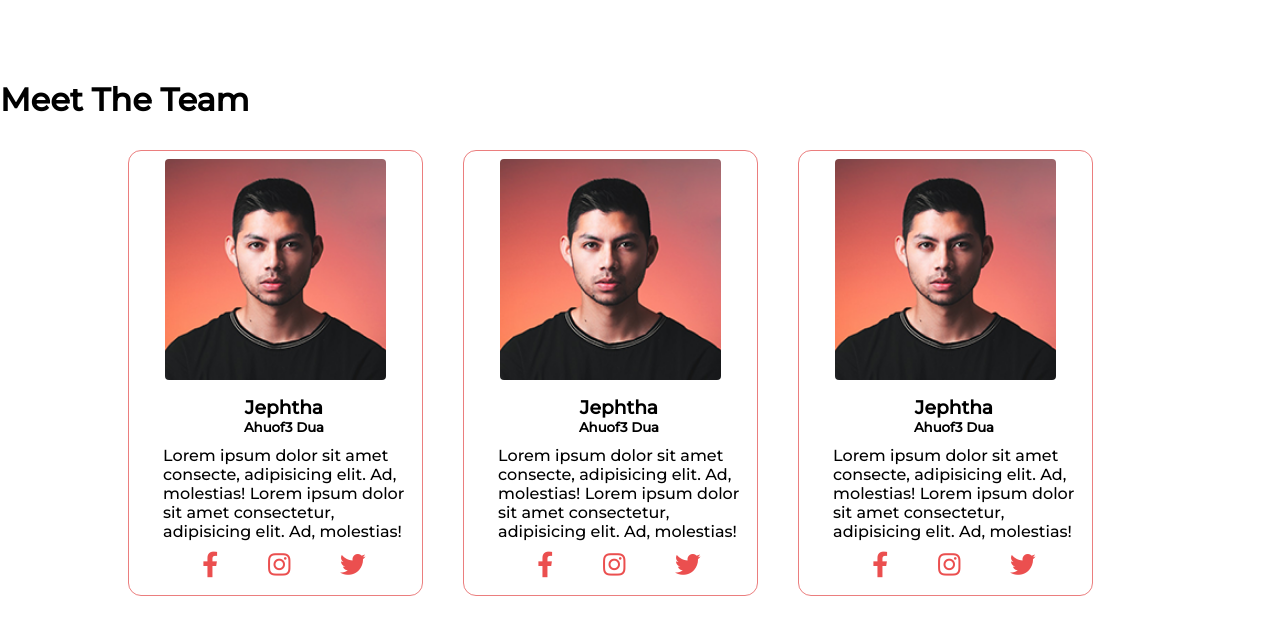
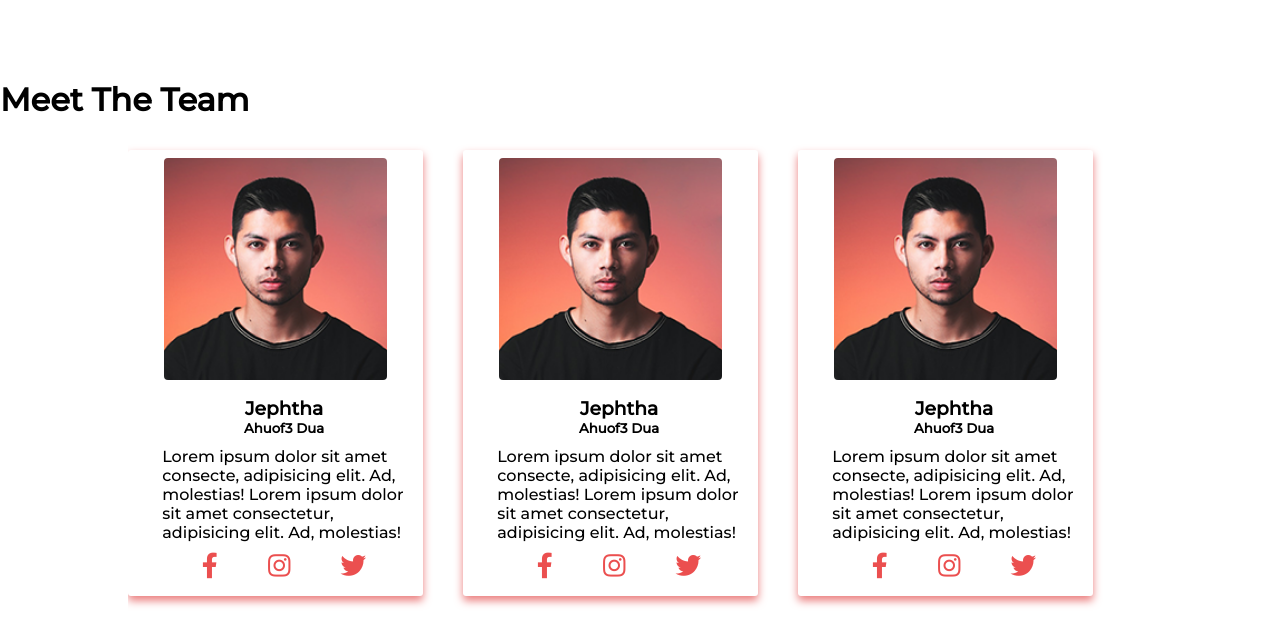
Before and after one commit to codegode23/jirehcharityfoundation, a plain HTML site: page index.html in a window 1280 px wide. Shown: the part 982-1609 px from the top of the page. Drawn offline with Linux system fonts and the light colour scheme.

Commit message:
Cards Changed
Border removed from card and box shadow used instead

```diff
--- a/style.css
+++ b/style.css
@@ -364,10 +364,11 @@ header .navigation .navigation-items a:hover:before{
     flex: 0 0 auto;
     width: 295px;
     background: #fff;
-    border: .6px solid rgb(235, 126, 126);
+    /* border: .6px solid rgb(235, 126, 126); */
+box-shadow: 0 .3rem .5rem rgb(235, 126, 126);
     margin-top: 3%;
     margin-right: 40px;
-    border-radius: 13px;
+    border-radius: 3px;
     margin-bottom: 3%;
     padding: .5%;
     position: relative;
@@ -419,4 +420,8 @@ margin-left: 10%;
     font-size: 1.6rem;
     text-decoration: none;
     color: rgb(235, 79, 79);
+    transition: .5s;
 }
+.found-socials a:hover{
+    color: rgb(235, 40, 40);
+}
```
